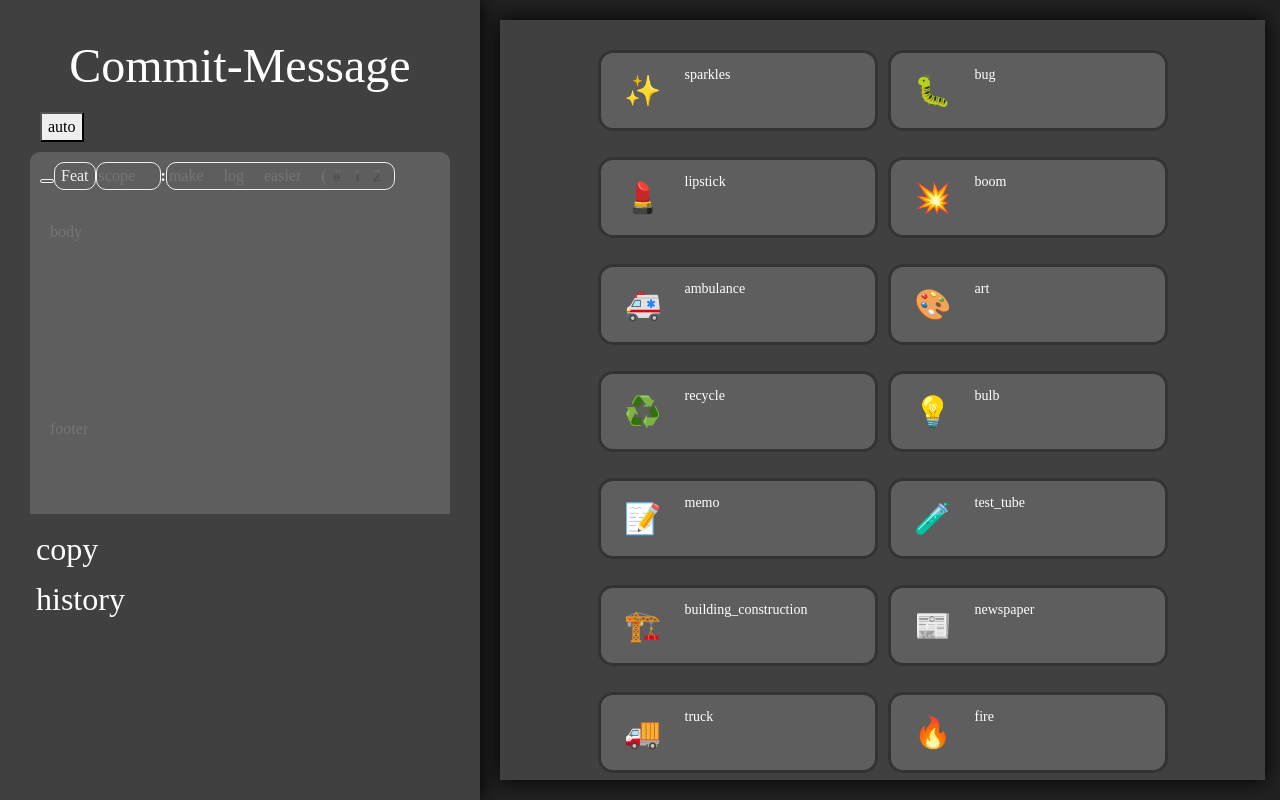
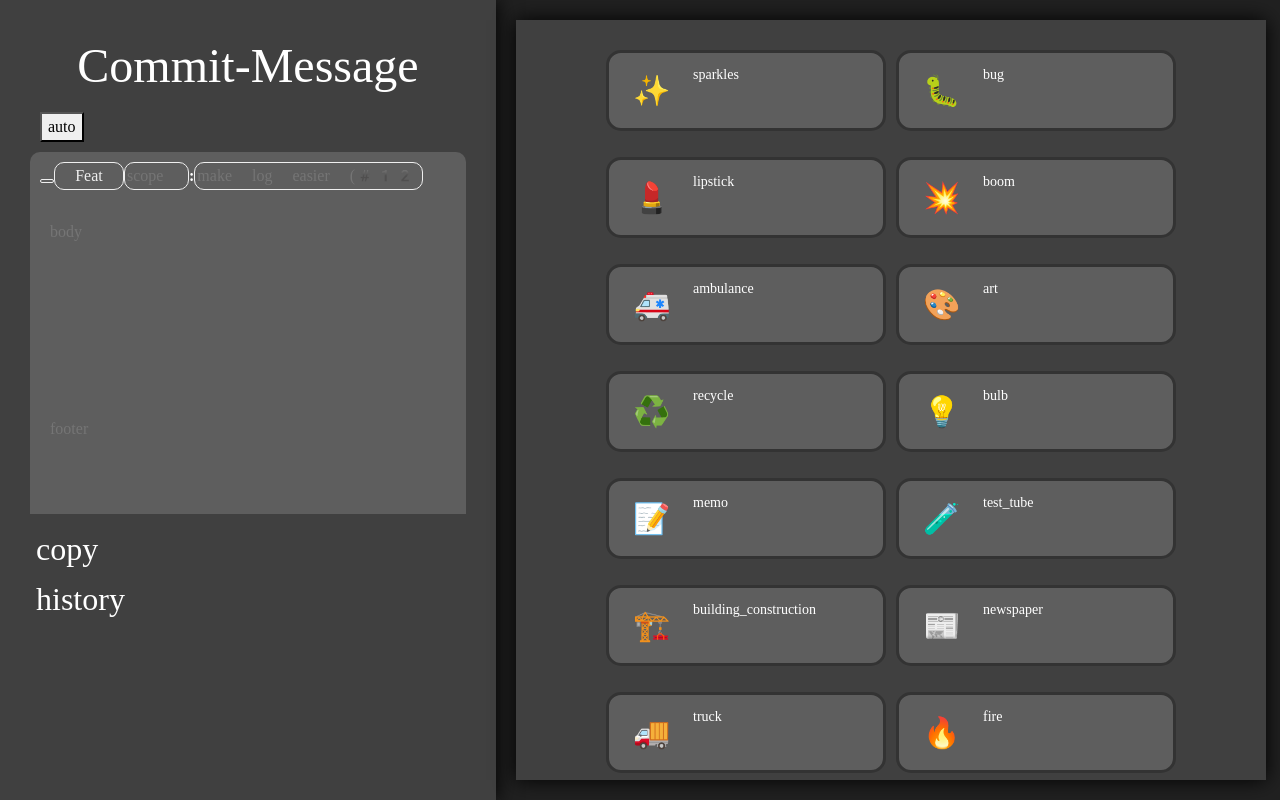
Before and after one commit to kwonyongjun1/commit-message, a React (Create React App) app in the folder commit-message/: page / in a window 1280 px wide. Built offline with nearby package versions, Linux system fonts and the light colour scheme.

Commit message:
💄Design: type input 너비 수정

```diff
--- a/commit-message/src/styles/common.css
+++ b/commit-message/src/styles/common.css
@@ -1,5 +1,5 @@
-*{
-  font-family: emoji!important;
+* {
+  font-family: emoji !important;
   font-weight: 100;
 }
 
@@ -13,76 +13,78 @@
   width: 100%;
   display: -webkit-box;
   height: 100vh;
-
-  .left-wrap {
-      width: 30em;
+}
+.mainBody .left-wrap {
+  width: 31em;
   padding: 30px 30px 0px 30px;
   background: rgb(64, 64, 64);
   box-shadow: 0 0 20px black;
   font: 15px/2;
-
-      header{
+}
+.mainBody .left-wrap header {
   text-align: center;
   font-weight: 700;
-
-          span{
+}
+.mainBody .left-wrap header span {
   font-size: xxx-large;
 }
-      }
-      .commit-message{
+.mainBody .left-wrap .commit-message {
   display: flex;
   flex-direction: column;
   text-align: -webkit-center;
   background-color: rgb(94, 94, 94);
-          border-radius : 10px;
-
-          header{
+  border-radius: 10px;
+}
+.mainBody .left-wrap .commit-message header {
   width: 100%;
   text-align: -webkit-left;
   padding: 10px;
-              button {
-                  border-radius : 10px;
+}
+.mainBody .left-wrap .commit-message header button {
+  border-radius: 10px;
   border: 1px solid #efefef;
   background: rgb(94, 94, 94);
   color: #efefef;
 }
-              input{
-                  border-radius : 10px;
+.mainBody .left-wrap .commit-message header input {
+  border-radius: 10px;
   border: 1px solid #efefef;
   background: rgb(94, 94, 94);
   color: #efefef;
 }
-              #scope{
+.mainBody .left-wrap .commit-message header #scope {
   width: 65px;
   border: 1px solid #efefef;
   background: rgb(94, 94, 94);
   color: #efefef;
 }
-              #shortSummary{
+.mainBody .left-wrap .commit-message header #shortSummary {
   width: 229px;
 }
+.mainBody .left-wrap .commit-message header #type {
+  width: 70px;
 }
-          .body{
+.mainBody .left-wrap .commit-message .body {
   padding: 10px;
-              textarea{
+}
+.mainBody .left-wrap .commit-message .body textarea {
   width: 100%;
   border: none;
   resize: none;
-                  padding : 10px;
+  padding: 10px;
 }
-              #commitBody{
+.mainBody .left-wrap .commit-message .body #commitBody {
   height: 180px;
 }
-              #commitFooter{
+.mainBody .left-wrap .commit-message .body #commitFooter {
   margin-top: 10px;
   height: 90px;
 }
-          }
-          .footer{
+.mainBody .left-wrap .commit-message .footer {
   background: rgb(64, 64, 64);
   padding-top: 10px;
-
-              button{
+}
+.mainBody .left-wrap .commit-message .footer button {
   background: rgb(64, 64, 64);
   width: 100%;
   text-align: left;
@@ -90,28 +92,24 @@
   border: none;
   font-size: xx-large;
 }
-          }
-      }
-
-  }
-
-  .middle-wrap {
-      height: calc(100vh - 40px);;
+.mainBody .middle-wrap {
+  height: calc(100vh - 40px);
   margin: 20px;
   padding: 30px;
   background: rgb(64, 64, 64);
   box-shadow: 0 0 20px black;
   overflow-y: auto;
   font: 15px/2 Georgia, Serif;
-      width: calc(100% - 30em - 65px);
+  width: calc(100% - 31em - 65px);
   min-width: 408px;
-
-      .grid-container{
+}
+.mainBody .middle-wrap .grid-container {
   display: grid;
   grid-template-columns: 280px;
   grid-gap: 10px;
   place-content: center;
-          .grid-item {
+}
+.mainBody .middle-wrap .grid-container .grid-item {
   background-color: rgb(94, 94, 94);
   border-radius: 15px;
   font-size: 200%;
@@ -122,60 +120,53 @@
   cursor: pointer;
   display: -webkit-box;
   min-height: 67px;
-
-              .emoji{
+}
+.mainBody .middle-wrap .grid-container .grid-item .emoji {
   display: flex;
   width: 2.8em;
   place-content: center;
   padding: 10px;
 }
-
-              .emoji-detail{
+.mainBody .middle-wrap .grid-container .grid-item .emoji-detail {
   font-size: 14px;
   text-align: left;
   line-height: 3;
   width: 15em;
 }
+.mainBody .middle-wrap .grid-container .grid-item:hover {
+  border-color: white;
 }
-          .grid-item:hover{
-              border-color:white;
-          }
-      }
-      @media screen and (min-width: 1200px){
-          .grid-container{
+@media screen and (min-width: 1200px) {
+  .mainBody .middle-wrap .grid-container {
     grid-template-columns: 280px 280px;
   }
 }
-      @media screen and (min-width: 1500px){
-          .grid-container{
+@media screen and (min-width: 1500px) {
+  .mainBody .middle-wrap .grid-container {
     grid-template-columns: 280px 280px 280px;
   }
 }
-      @media screen and (min-width: 1700px){
-          .grid-container{
+@media screen and (min-width: 1700px) {
+  .mainBody .middle-wrap .grid-container {
     grid-template-columns: 20em 20em 20em 20em;
   }
 }
-  }
-}
 
-textarea{
+textarea {
   background-color: rgb(94, 94, 94);
   border: none;
   outline: none;
   color: #efefef;
 }
 
-.form-check{
-  input{
-      margin-top: 7px!important;
+.form-check input {
+  margin-top: 7px !important;
 }
-  label{
+.form-check label {
   padding-right: 10px;
 }
-}
 
-.setting-area{
+.setting-area {
   display: flex;
   padding: 10px;
 }
@@ -198,3 +189,5 @@ textarea{
 ::-webkit-scrollbar-thumb:hover {
   background-color: rgba(94, 94, 94, 0.5);
 }
+
+/*# sourceMappingURL=common.css.map */
--- a/commit-message/src/styles/common.scss
+++ b/commit-message/src/styles/common.scss
@@ -7,7 +7,7 @@
     box-sizing: content-box;
 }
 
-.body {
+.mainBody {
     background-color: #212121;
     color: white;
     width: 100%;
@@ -15,7 +15,7 @@
     height: 100vh;
 
     .left-wrap {
-        width: 30em;
+        width: 31em;
         padding: 30px 30px 0px 30px;
         background: rgb(64, 64, 64);
         box-shadow: 0 0 20px black;
@@ -61,6 +61,9 @@
                 #shortSummary{
                     width: 229px;
                 }
+                #type{
+                    width: 70px;
+                }
             }
             .body{
                 padding: 10px;
@@ -103,7 +106,7 @@
         box-shadow: 0 0 20px black;
         overflow-y: auto;
         font: 15px/2 Georgia, Serif;
-        width: calc(100% - 30em - 65px);
+        width: calc(100% - 31em - 65px);
         min-width: 408px;
 
         .grid-container{
```
Also changed, not shown: 1 other file (tests, documents, lock files or other folders). Lines whose indentation alone changed are shown as unchanged.
